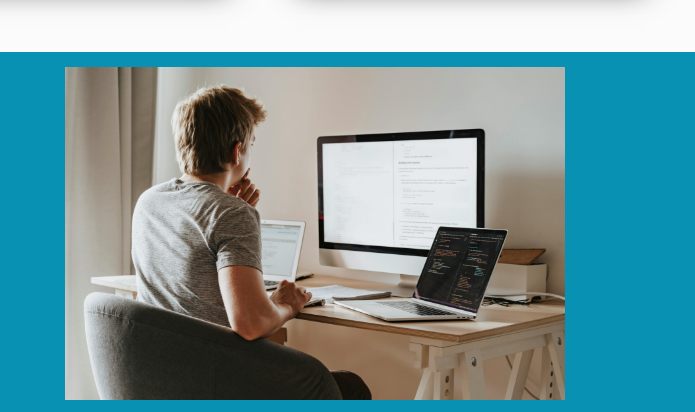
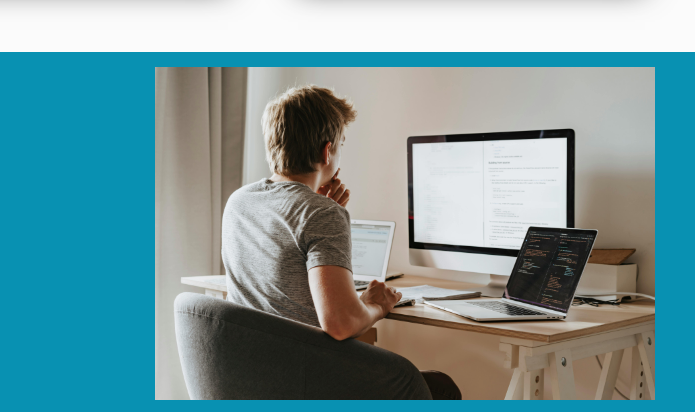
Before and after one commit to DrearyDev/homepage, a website built with webpack: page src/index.html in a window 1280 px wide. Shown: the part 1373-1785 px from the top of the page, 585-1280 px from the left. Built offline with nearby package versions, Linux system fonts and the light colour scheme.

Commit message:
Fix picture layout being flex-start
push the image to flex end so the end of the
image is lined up with the end of the grid on
desktop view.

```diff
--- a/src/style.css
+++ b/src/style.css
@@ -252,4 +252,8 @@ footer .container picture img {
         justify-content: flex-start;
         font-size: calc(1.5rem + 0vw);
     }
+    footer picture {
+        display: flex;
+        justify-content: flex-end;
+    }
 }
```
Also changed, not shown: dist/bundle.js.
